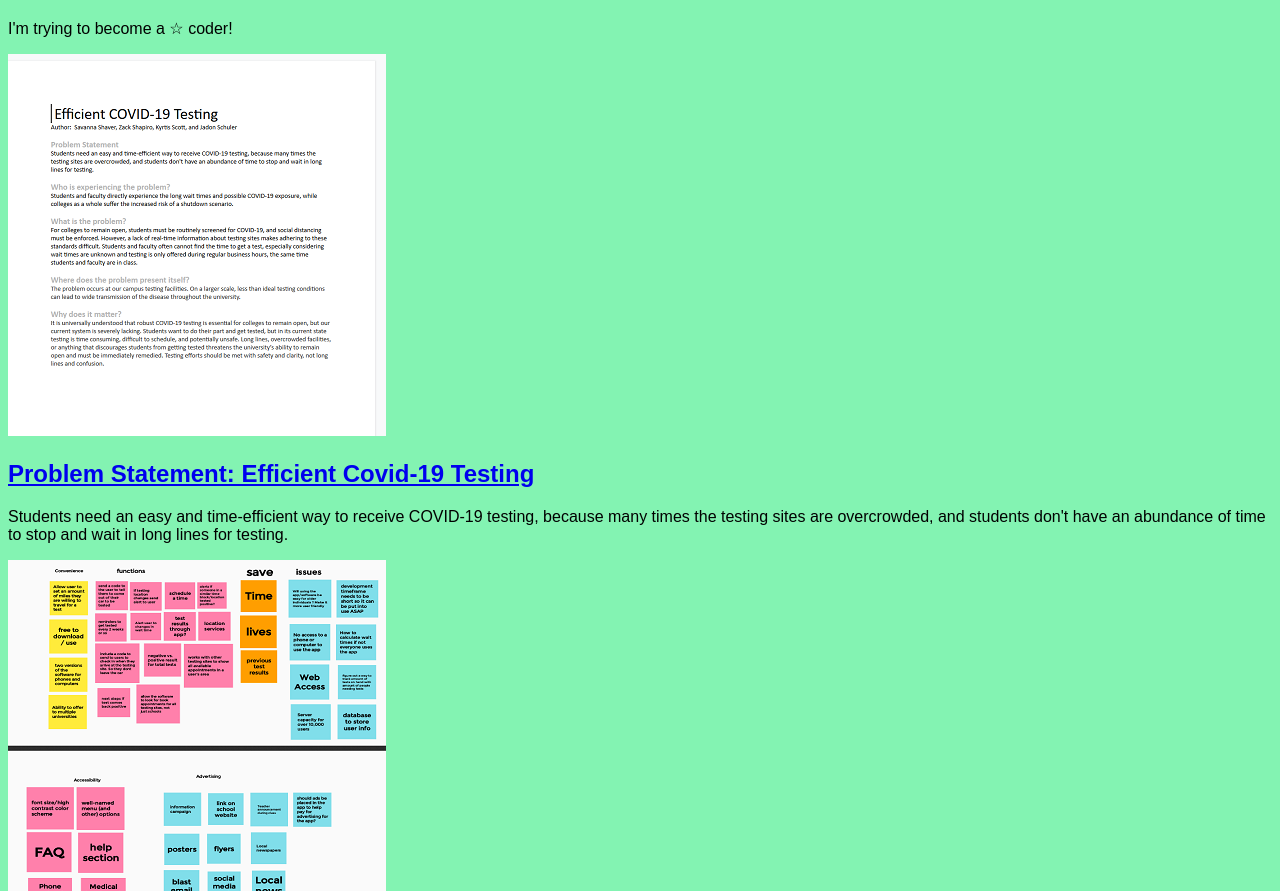
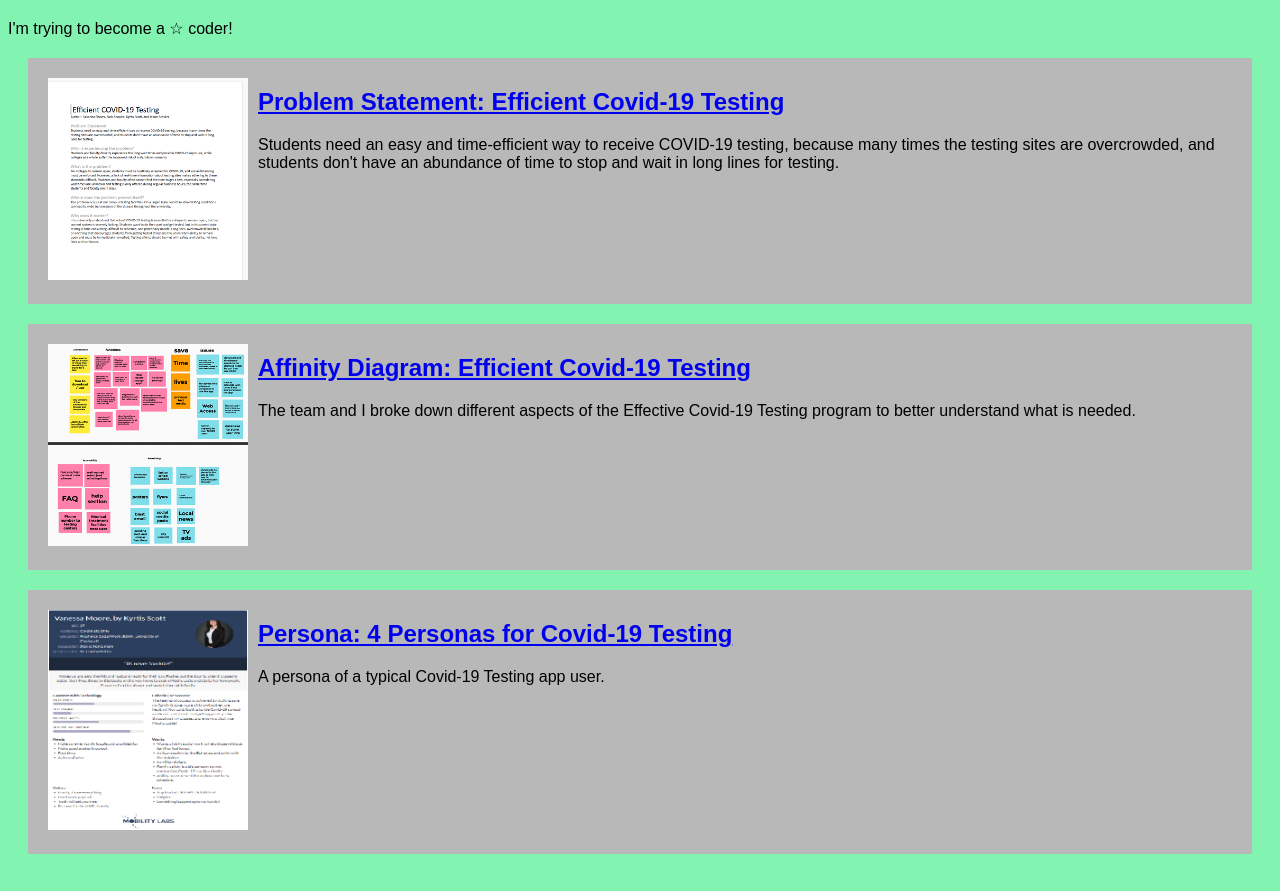
Before and after one commit to KGEScott/KGEScott.github.io, a plain HTML site: page index.html in a window 1280 px wide. Shown: the part 61-952 px from the top of the page. Drawn offline with Linux system fonts and the light colour scheme.

Commit message:
Add files via upload

```diff
--- a/index.html
+++ b/index.html
@@ -26,6 +26,15 @@
                     <p> The team and I broke down different aspects of the Effective Covid-19 Testing program to better understand what is needed.
                     </p>
                 </section>
+            </section>
+        <!-- Persona Assignment-->
+        <section class="assignment">
+            <a href="files/Persona.pdf"><img src="images/persona.png"></a>
+                <section class="ass-details">
+                    <a href="files/Persona.pdf"><h2>Persona: 4 Personas for Covid-19 Testing</h2></a>
+                    <p> A persona of a typical Covid-19 Testing app user.
+                    </p>
+                </section>
         </section>
     </body>
     </html>
--- a/styles.css
+++ b/styles.css
@@ -3,6 +3,18 @@ body{
     font-family:Arial, Helvetica, sans-serif;
 }
 
+.assignment {
+    display:flex;
+    padding:10px;
+    margin:20px;
+    background: rgb(184, 184, 184);
+}
+
+.assignment img{
+    width:200px;
+    padding:10px;
+}
+
 h1{
     color:rgb(5, 14, 143);
 }
```
Also changed, not shown: images/persona.png (added), 1 other file.
